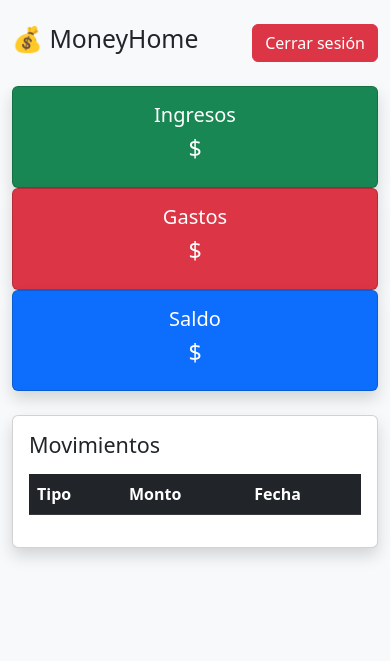
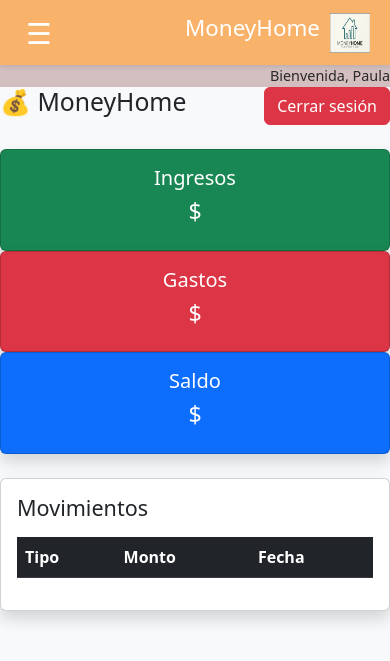
Before and after one commit to dneculmanr/MoneyHome, a Flask app: template templates/HTML/index.html in a window 390 px wide. Shown: the top 661 px of the page. Run offline with Flask 3, Linux system fonts and the light colour scheme; the template is opened without the code that fills it, so the values that code supplies are empty.

Commit message:
ccorreccion del header

```diff
--- a/app.py
+++ b/app.py
@@ -1,7 +1,7 @@
 from flask import Flask, render_template, request, redirect, session
 import mysql.connector
-
-app = Flask(__name__)
+#rutas
+app = Flask(__name__, template_folder='templates/HTML', static_folder='templates/static')
 app.secret_key = "secretkey"
 
 # Conexión MySQL
@@ -110,11 +110,9 @@ def test_db():
         return "✅ Conexión a MySQL OK"
     except Exception as e:
         return str(e)
-
-if __name__ == "__main__":
-    app.run(debug=True)
-
-@app.route("/")
+# RUTAS DE PRUEBA
+# DASHBOARD
+@app.route("/dashboard")
 def dashboard():
     if "user_id" not in session:
         return redirect("/login")
@@ -155,3 +153,6 @@ def dashboard():
                            ingresos=ingresos,
                            gastos=gastos,
                            saldo=saldo)
+# PERFIL
+if __name__ == "__main__":
+    app.run(debug=True)
--- a/templates/HTML/dashboard.html
+++ b/templates/HTML/dashboard.html
@@ -3,8 +3,11 @@
 <head>
     <title>Dashboard</title>
     <link href="https://cdn.jsdelivr.net/npm/bootstrap@5.3.0/dist/css/bootstrap.min.css" rel="stylesheet">
+    <link rel="stylesheet" href="/static/CSS/styles.css">
+    <script src="/static/JavaScript/main.js" defer></script>
 </head>
-<body class="container mt-4">
+<body>
+    {% include 'header.html' %}
 
     <h2>Dashboard</h2>
 
--- /dev/null
+++ b/templates/HTML/header.html
@@ -0,0 +1,25 @@
+    <div id="site-header">
+    <header class="header">
+
+        <div class="logo">
+            <h1>MoneyHome</h1>
+            <img src="/static/Imagenes/logo.png" alt="Logo" class="logo-image">
+        </div>
+        <button class="menu-toggle" id="menu-toggle">☰</button>
+
+
+        <nav class="nav-menu">
+            <a href="/dashboard">Home</a>
+            <a href="/perfil">Perfil</a>
+            <a href="/familia">Familia</a>
+            <a href="/categorias">Categorías</a>
+            <a href="/movimientos">Movimientos</a>
+            <a href="reportes.html">Reportes</a>
+            <button class="logout-btn" onclick="location.href='/logout'">Cerrar sesión</button>
+        </nav>
+    </header>
+
+        <div class="user-section">
+            <span class="welcome">Bienvenida, Paula</span>
+        </div>
+    </div>
--- a/templates/HTML/index.html
+++ b/templates/HTML/index.html
@@ -3,12 +3,16 @@
 <head>
     <meta charset="UTF-8">
     <title>Dashboard</title>
+    <link href="https://cdn.jsdelivr.net/npm/bootstrap@5.3.0/dist/css/bootstrap.min.css" rel="stylesheet">
+    <link rel="stylesheet" href="/static/CSS/styles.css">
+    <script src="/static/JavaScript/main.js" defer></script>
 
-    <link href="https://cdn.jsdelivr.net/npm/bootstrap@5.3.0/dist/css/bootstrap.min.css" rel="stylesheet">
 </head>
 <body class="bg-light">
 
-<div class="container mt-4">
+<div >
+
+    {% include 'header.html' %}
 
     <div class="d-flex justify-content-between align-items-center mb-4">
         <h2>💰 MoneyHome</h2>
--- a/templates/CSS/styles.css
+++ b/templates/static/CSS/styles.css
@@ -2,13 +2,28 @@
 .header {
   display: flex;
   align-items: center;
+  position: relative;
   justify-content: space-between;
   background-color: #f8b26a;
   padding: 10px 20px;
   box-shadow: 0 2px 5px rgba(0,0,0,0.1);
 }
 .nav-menu {
-order: 1;
+display: none;
+position: absolute;
+top: 100%;
+left: 0;
+right: auto;
+width: 220px;
+flex-direction: column;
+gap: 10px;
+background-color: #f8b26a;
+padding: 10px;
+border-radius: 0 0 8px 8px;
+box-shadow: 0 2px 5px rgba(0,0,0,0.1);
+z-index: 1000;
+min-height: 80vh;
+justify-content: space-between;
 }
 
 .menu-toggle {
@@ -35,15 +50,12 @@ margin-left: auto;
   color: #fff;
 }
 
-/* Menú */
-.nav-menu {
-display: none;
-gap: 20px;
-}
+
 /* Mostrar menú en móvil */
 .nav-menu.active {
 display: flex;
 }
+
 /* Botón de menú (hamburguesa) */
 .menu-toggle {
 display: block;
@@ -66,39 +78,19 @@ cursor: pointer;
     margin-left: auto;
   }
 
-  .nav-menu {
-    order: 3;
-    display: none; /* oculto por defecto */
-    flex-direction: column;
-    gap: 10px;
-    background-color: #f8b26a;
-    position: absolute;
-    top: 60px;
-    left: 20px; /* menú a la izquierda */
-    padding: 10px;
-    border-radius: 5px;
-    box-shadow: 0 2px 5px rgba(0,0,0,0.1);
-  }
-  .nav-menu.active {
-    display: flex;
-  }
-  .header {
-    flex-direction: row;
-    align-items: center;
-  }
 }
-
-
-
 /* Sección de usuario */
 .user-section {
   display: flex;
   align-items: center;
   gap: 15px;
+  justify-content: flex-end;
+  background-color: #d3bfbf;
 }
 .welcome {
-  color: #fff;
+  color: #2a2828;
   font-size: 0.9rem;
+  text-align: right;
 }
 .logout-btn {
   background-color: #e74c3c;
@@ -112,11 +104,9 @@ cursor: pointer;
   background-color: #c0392b;
 }
 
-/* Responsivo */
-@media (max-width: 768px) {
-  .header {
-    flex-direction: column;
-    align-items: flex-start;
-  }
-
+.nav-menu .logout-btn {
+  width: 100%;
+  text-align: left;
+  margin-top: auto;
+  padding: 8px 12px;
 }
--- /dev/null
+++ b/templates/static/JavaScript/main.js
@@ -0,0 +1,10 @@
+document.addEventListener("DOMContentLoaded", () => {
+  const toggleBtn = document.querySelector(".menu-toggle");
+  const navMenu = document.querySelector(".nav-menu");
+
+  if (!toggleBtn || !navMenu) return;
+
+  toggleBtn.addEventListener("click", () => {
+    navMenu.classList.toggle("active");
+  });
+});
```
Also changed, not shown: templates/HTML/base.html (deleted, +0 -39 lines), templates/static/Imagenes/logo.png (renamed from templates/Imagenes/logo.png).
